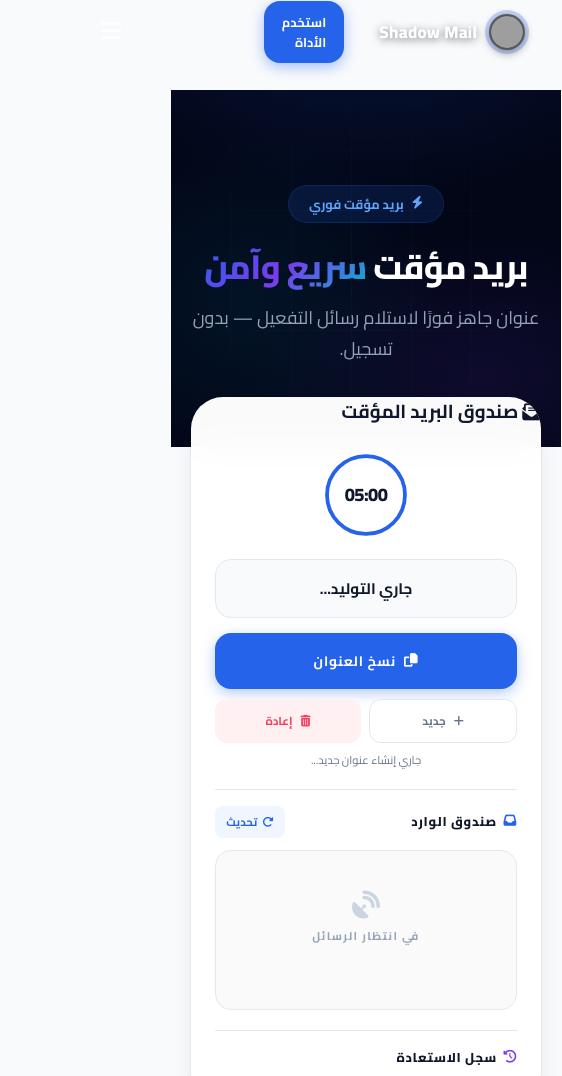
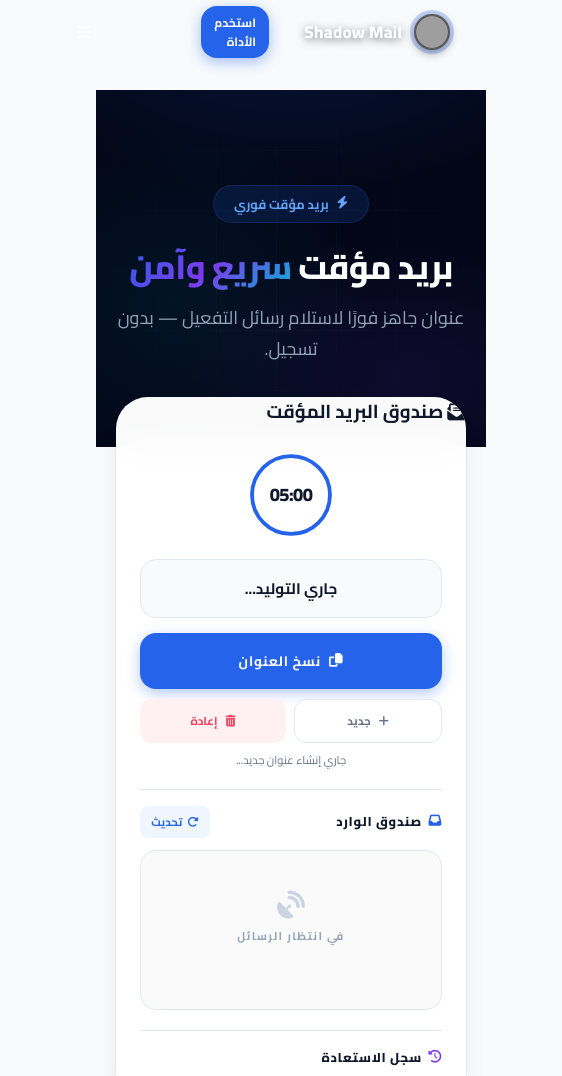
Before and after one commit to shadow1s10/Temporary-1, a plain HTML site: page index.html in a window 390 px wide. Shown: the top 1076 px of the page, 562 px wide, since content can reach past the window. Drawn offline with Linux system fonts and the light colour scheme; no server answers; grey boxes are pictures that could not be loaded.

Commit message:
Adjust mobile menu and button sizes
Reduced size of mobile menu button and primary button.

```diff
--- a/index.html
+++ b/index.html
@@ -239,8 +239,11 @@
         display: none;
     }
 
+    /* 1. زر قائمة الموبايل (تم تصغيره) */
     .mobile-menu-btn {
         display: block;
+        font-size: 1rem;   /* تقليل حجم الأيقونة */
+        padding: 0.25rem;  /* تقليل المساحة حولها */
     }
 
     .logo-img {
@@ -254,9 +257,10 @@
         font-size: 1.15rem;
     }
 
+    /* 2. زر "استخدم الأداة" (تم تصغيره) */
     .btn-primary {
-        padding: 0.65rem 1.1rem;
-        font-size: 0.8rem;
+        padding: 0.4rem 0.8rem; /* تقليل الهوامش الداخلية */
+        font-size: 0.75rem;     /* تقليل حجم الخط */
     }
 }
 
@@ -269,7 +273,6 @@
         height: 36px;
     }
 }
-
         /* ===== HERO SECTION ===== */
         .hero {
             position: relative;
```
